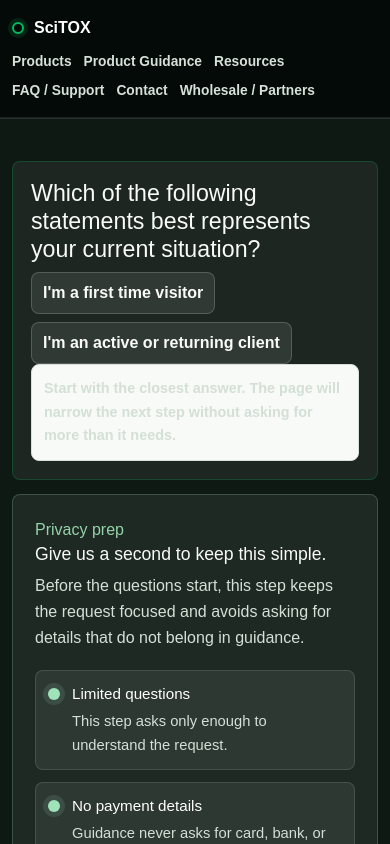
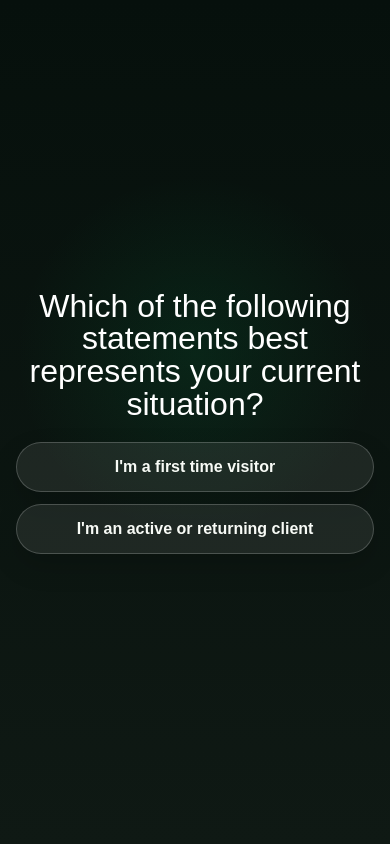
Before and after one commit to ancientagent/scitox-web-rebuild, a Next.js app in the folder site/: page /guidance in a window 390 px wide. Shown: the top 844 px of the page. Built offline with nearby package versions, Linux system fonts and the light colour scheme.

Commit message:
fix: isolate guidance entry flow

```diff
--- a/site/app/globals.css
+++ b/site/app/globals.css
@@ -53,8 +53,18 @@ textarea {
   font: inherit;
 }
 
-body.session-intro-active {
+body.session-intro-active,
+body.guidance-entry-active {
   overflow: hidden;
+}
+
+body.guidance-entry-active {
+  background: #06100c;
+}
+
+body.guidance-entry-active .site-header,
+body.guidance-entry-active .site-footer {
+  display: none;
 }
 
 .page-flow {
@@ -210,6 +220,95 @@ body.session-intro-active {
 
 .welcome-sequence__stage--intro {
   animation: welcome-intro-breath 4.8s ease-in-out both;
+}
+
+.guidance-entry {
+  position: fixed;
+  inset: 0;
+  z-index: 1000;
+  display: grid;
+  grid-template-columns: minmax(0, 1fr);
+  align-items: center;
+  justify-items: center;
+  min-height: 100vh;
+  background:
+    radial-gradient(circle at 50% 42%, rgb(0 189 98 / 10%) 0%, rgb(0 189 98 / 0%) 34%),
+    linear-gradient(180deg, #06100c 0%, #0f1914 100%);
+  color: #f7fbf8;
+  padding: 32px;
+  overflow: hidden;
+}
+
+.guidance-entry__stage {
+  display: grid;
+  gap: 22px;
+  justify-items: center;
+  width: min(940px, 100%);
+  text-align: center;
+  animation: guidance-stage-in 520ms ease-out both;
+}
+
+.guidance-entry__stage--welcome {
+  animation: welcome-intro-breath 4.3s ease-in-out both;
+}
+
+.guidance-entry__eyebrow,
+.guidance-entry__sentence {
+  margin: 0;
+  color: #9fe4b9;
+  font-size: 0.82rem;
+  font-weight: 800;
+  letter-spacing: 0;
+  text-transform: uppercase;
+}
+
+.guidance-entry h1 {
+  max-width: 860px;
+  margin: 0;
+  color: #ffffff;
+  font-size: clamp(2rem, 5vw, 4.2rem);
+  line-height: 1.02;
+}
+
+.guidance-entry p {
+  max-width: 760px;
+  margin: 0;
+  color: #d7e2da;
+  font-size: clamp(1rem, 2vw, 1.24rem);
+  line-height: 1.65;
+}
+
+.guidance-entry__choices {
+  display: flex;
+  flex-wrap: wrap;
+  justify-content: center;
+  gap: 12px;
+  width: min(880px, 100%);
+}
+
+.guidance-entry__choice {
+  min-height: 48px;
+  border: 1px solid rgb(255 255 255 / 20%);
+  border-radius: 999px;
+  background: rgb(255 255 255 / 8%);
+  color: #f8fbf6;
+  padding: 12px 18px;
+  cursor: pointer;
+  font-weight: 900;
+  letter-spacing: 0;
+  box-shadow: 0 12px 28px rgb(0 0 0 / 16%);
+  transition:
+    border-color 160ms ease,
+    background 160ms ease,
+    transform 160ms ease;
+}
+
+.guidance-entry__choice:hover,
+.guidance-entry__choice:focus-visible {
+  border-color: var(--accent-strong);
+  background: rgb(0 189 98 / 16%);
+  outline: none;
+  transform: translateY(-1px);
 }
 
 .welcome-greeting__copy {
@@ -396,6 +495,18 @@ body.session-intro-active {
   100% {
     opacity: 0;
     transform: translateY(-8px);
+  }
+}
+
+@keyframes guidance-stage-in {
+  from {
+    opacity: 0;
+    transform: translateY(10px);
+  }
+
+  to {
+    opacity: 1;
+    transform: translateY(0);
   }
 }
 
@@ -1287,6 +1398,19 @@ ul {
     min-height: 100vh;
   }
 
+  .guidance-entry {
+    padding: 24px;
+  }
+
+  .guidance-entry__choices {
+    align-items: stretch;
+    flex-direction: column;
+  }
+
+  .guidance-entry__choice {
+    width: 100%;
+  }
+
   .welcome-greeting__actions {
     justify-content: flex-start;
   }
@@ -1325,6 +1449,10 @@ ul {
     min-height: 100vh;
     margin: 0;
     padding: 24px;
+  }
+
+  .guidance-entry {
+    padding: 24px 16px;
   }
 
   .route-panel {
--- a/site/app/guidance/page.tsx
+++ b/site/app/guidance/page.tsx
@@ -1,19 +1,9 @@
 import { GuidanceAssistantDemo } from "@/components/GuidanceAssistantDemo";
-import { GuidancePreview } from "@/components/GuidancePreview";
-import { PrivacyPrepNotice } from "@/components/PrivacyPrepNotice";
-import { WelcomeGreeting } from "@/components/WelcomeGreeting";
 
 export default function GuidancePage() {
   return (
-    <div className="page-flow">
-      <WelcomeGreeting context="guidance" />
-      <section className="content-band content-band--dark" id="quick-guidance">
-        <div className="band-inner">
-          <GuidanceAssistantDemo />
-          <PrivacyPrepNotice />
-          <GuidancePreview />
-        </div>
-      </section>
+    <div className="page-flow page-flow--guidance">
+      <GuidanceAssistantDemo />
     </div>
   );
 }
--- a/site/components/GuidanceAssistantDemo.tsx
+++ b/site/components/GuidanceAssistantDemo.tsx
@@ -1,373 +1,180 @@
 "use client";
 
-import Link from "next/link";
-import { FormEvent, useState } from "react";
+import { useRouter } from "next/navigation";
+import { useEffect, useState } from "react";
+import { GuidancePreview } from "@/components/GuidancePreview";
+import { PrivacyPrepNotice } from "@/components/PrivacyPrepNotice";
 
-type GuidanceResult = {
-  recommendation_status: "product_path" | "needs_more_info" | "human_follow_up";
-  recommended_product_id: string | null;
-  recommended_path_label: string;
-  explanation: string;
-  source_ids: string[];
-  missing_owner_data: string[];
-  review_required: string[];
-  next_step: string;
-};
+type EntryStep =
+  | "welcome"
+  | "visitor"
+  | "first-time"
+  | "returning"
+  | "resource-routing"
+  | "support-routing"
+  | "private-session"
+  | "complete";
 
-type VisitorType = "first-time" | "returning";
-type VisitorNeed = "learn" | "next-step" | "recent-purchase" | "support-question";
+const routingDelay = 1700;
+const sessionDelay = 2800;
 
-const visitorOptions: Record<
-  VisitorType,
-  {
-    label: string;
-    sentence: string;
-    needs: Array<{
-      key: VisitorNeed;
-      label: string;
-      title: string;
-      body: string;
-      route: "resource" | "questions" | "support";
-    }>;
+function getMotionDelay(defaultDelay: number) {
+  if (window.matchMedia("(prefers-reduced-motion: reduce)").matches) {
+    return Math.min(defaultDelay, 700);
   }
-> = {
-  "first-time": {
-    label: "I'm a first time visitor",
-    sentence: "I'm a first time visitor",
-    needs: [
-      {
-        key: "learn",
-        label: "looking for information on whether SciTOX is right for me",
-        title: "We can start with the resource library.",
-        body:
-          "No pressure. You can review what SciTOX is, who it may be for, and the privacy-aware topics to consider before making any decisions.",
-        route: "resource",
-      },
-      {
-        key: "next-step",
-        label: "looking to take the next step with SciTOX",
-        title: "No problem. We'll keep this simple.",
-        body:
-          "We just need to ask a few quick questions to help route you toward the right product path. Kick back while we prepare your private session, and we'll get you moving.",
-        route: "questions",
-      },
-    ],
-  },
-  returning: {
-    label: "I'm an active or returning client",
-    sentence: "I'm an active or returning client",
-    needs: [
-      {
-        key: "recent-purchase",
-        label: "checking what to do after a recent purchase",
-        title: "We'll keep this focused on next-step support.",
-        body:
-          "Use support for order, product, or timing questions. Share only the details that help the team understand what you need.",
-        route: "support",
-      },
-      {
-        key: "support-question",
-        label: "returning with a product or support question",
-        title: "Support is the right place for this.",
-        body:
-          "When the situation needs more context, support is the better next step.",
-        route: "support",
-      },
-    ],
-  },
-};
 
-const initialResult: GuidanceResult = {
-  recommendation_status: "human_follow_up",
-  recommended_product_id: null,
-  recommended_path_label: "Start with the statement that fits best.",
-  explanation:
-    "Start by choosing whether you are new, returning, ready to learn, or ready to continue.",
-  source_ids: [],
-  missing_owner_data: ["Reviewed product path mapping"],
-  review_required: ["Guidance source-base behavior"],
-  next_step: "Choose the closest statement. The next options will narrow from there.",
-};
+  return defaultDelay;
+}
 
 export function GuidanceAssistantDemo() {
-  const [visitorType, setVisitorType] = useState<VisitorType | null>(null);
-  const [visitorNeed, setVisitorNeed] = useState<VisitorNeed | null>(null);
-  const [result, setResult] = useState<GuidanceResult>(initialResult);
-  const [status, setStatus] = useState<"idle" | "loading" | "error">("idle");
-  const [message, setMessage] = useState("");
+  const router = useRouter();
+  const [step, setStep] = useState<EntryStep>("welcome");
 
-  const selectedProfile = visitorType ? visitorOptions[visitorType] : null;
-  const selectedNeed = selectedProfile?.needs.find((need) => need.key === visitorNeed) ?? null;
-
-  function chooseVisitorType(type: VisitorType) {
-    setVisitorType(type);
-    setVisitorNeed(null);
-    setResult({
-      ...initialResult,
-      recommended_path_label: visitorOptions[type].sentence,
-      explanation: "Good. The next step is choosing what you need from here.",
-      next_step: "Choose the statement that completes the thought.",
-    });
-    setMessage("");
-    setStatus("idle");
-  }
-
-  function chooseVisitorNeed(need: VisitorNeed) {
-    if (!selectedProfile) {
+  useEffect(() => {
+    if (step === "complete") {
+      document.body.classList.remove("guidance-entry-active");
       return;
     }
 
-    const nextNeed = selectedProfile.needs.find((option) => option.key === need);
-    if (!nextNeed) {
+    document.body.classList.add("guidance-entry-active");
+    return () => {
+      document.body.classList.remove("guidance-entry-active");
+    };
+  }, [step]);
+
+  useEffect(() => {
+    if (step !== "welcome") {
       return;
     }
 
-    setVisitorNeed(need);
-    setResult({
-      ...initialResult,
-      recommendation_status: nextNeed.route === "questions" ? "needs_more_info" : "human_follow_up",
-      recommended_path_label: `${selectedProfile.sentence} ${nextNeed.label}.`,
-      explanation: nextNeed.body,
-      review_required:
-        nextNeed.route === "questions"
-          ? ["Product guidance routing review"]
-          : ["Resource and support content review"],
-      next_step:
-        nextNeed.route === "questions"
-          ? "Continue to a few focused product guidance questions."
-          : nextNeed.route === "resource"
-            ? "Open the resource library before making a decision."
-            : "Use support for the next step.",
-    });
-    setMessage("");
-    setStatus("idle");
-  }
+    const timer = window.setTimeout(() => {
+      setStep("visitor");
+    }, getMotionDelay(4300));
 
-  async function submitGuidance(event: FormEvent<HTMLFormElement>) {
-    event.preventDefault();
+    return () => window.clearTimeout(timer);
+  }, [step]);
 
-    if (!visitorType || !selectedNeed) {
-      setStatus("error");
-      setMessage("Choose the statement that best represents your current situation.");
+  useEffect(() => {
+    if (step !== "resource-routing" && step !== "support-routing" && step !== "private-session") {
       return;
     }
 
-    if (selectedNeed.route !== "questions") {
-      setStatus("idle");
-      setMessage(
-        selectedNeed.route === "resource"
-          ? "We'll take you to the resource library first."
-          : "We'll move this to support.",
-      );
+    const timer = window.setTimeout(() => {
+      if (step === "resource-routing") {
+        router.push("/resources");
         return;
       }
 
-    setStatus("loading");
-    setMessage("");
-
-    try {
-      const response = await fetch("/api/guidance/recommend", {
-        method: "POST",
-        headers: { "Content-Type": "application/json" },
-        body: JSON.stringify({
-          answers: [
-            {
-              id: "visitor_context",
-              label: selectedProfile?.sentence ?? "Visitor context",
-              value: selectedNeed.key,
-            },
-          ],
-        }),
-      });
-      const payload = await response.json();
-
-      if (!response.ok || !payload?.result) {
-        setStatus("error");
-        setMessage("Please answer the guidance question before continuing.");
+      if (step === "support-routing") {
+        router.push("/support");
         return;
       }
 
-      setResult({
-        ...payload.result,
-        recommended_path_label: `${selectedProfile?.sentence} ${selectedNeed.label}.`,
-        explanation:
-          "No problem. We just need a few focused answers to help route you toward the right product path.",
-        next_step:
-          "Kick back while we prepare your private session, then continue through the quick questions.",
+      setStep("complete");
+      window.requestAnimationFrame(() => {
+        document.getElementById("quick-guidance")?.scrollIntoView({
+          behavior: "smooth",
+          block: "start",
         });
-      setStatus("idle");
-      setMessage("Your private session is ready for the next questions.");
-    } catch {
-      setStatus("error");
-      setMessage("This path is not available right now. Support is the safer next step.");
-      setResult({
-        ...initialResult,
-        explanation: "Support is available when guidance is not the right fit.",
       });
-    }
+    }, getMotionDelay(step === "private-session" ? sessionDelay : routingDelay));
+
+    return () => window.clearTimeout(timer);
+  }, [router, step]);
+
+  if (step === "complete") {
+    return (
+      <section className="content-band content-band--dark guidance-revealed" id="quick-guidance">
+        <div className="band-inner">
+          <PrivacyPrepNotice />
+          <GuidancePreview />
+        </div>
+      </section>
+    );
   }
 
   return (
-    <div className={`guidance-api-demo ${selectedNeed ? "" : "guidance-api-demo--single"}`}>
-      <form className="choice-panel guidance-api-demo__form" onSubmit={submitGuidance}>
-        <h2>Which of the following statements best represents your current situation?</h2>
-        <div className="choice-list" role="group" aria-label="Visitor type choices">
-          {(Object.entries(visitorOptions) as Array<[VisitorType, (typeof visitorOptions)[VisitorType]]>)
-            .filter(([key]) => !visitorType || key === visitorType)
-            .map(([key, value]) => (
-              <button
-                className={key === visitorType ? "is-active" : ""}
-                key={key}
-                onClick={() => chooseVisitorType(key)}
-                type="button"
-              >
-                {value.label}
+    <section className={`guidance-entry guidance-entry--${step}`} aria-label="SciTOX guidance entry">
+      {step === "welcome" ? (
+        <div className="guidance-entry__stage guidance-entry__stage--welcome">
+          <p className="guidance-entry__eyebrow">You are in the right place</p>
+          <h1>Welcome to SciTOX.</h1>
+          <p>Take a breath. You made it here, and the next step can be simple.</p>
+        </div>
+      ) : null}
+
+      {step === "visitor" ? (
+        <div className="guidance-entry__stage">
+          <h1>Which of the following statements best represents your current situation?</h1>
+          <div className="guidance-entry__choices" aria-label="Current situation">
+            <button className="guidance-entry__choice" onClick={() => setStep("first-time")} type="button">
+              I&apos;m a first time visitor
             </button>
-            ))}
-        </div>
-        {selectedProfile ? (
-          <div className="followup-choice" aria-live="polite">
-            <p>{selectedProfile.sentence}...</p>
-            <div className="choice-list" role="group" aria-label="Visitor need choices">
-              {selectedProfile.needs
-                .filter((need) => !visitorNeed || need.key === visitorNeed)
-                .map((need) => (
-                  <button
-                    className={need.key === visitorNeed ? "is-active" : ""}
-                    key={need.key}
-                    onClick={() => chooseVisitorNeed(need.key)}
-                    type="button"
-                  >
-                    {need.label}
+            <button className="guidance-entry__choice" onClick={() => setStep("returning")} type="button">
+              I&apos;m an active or returning client
             </button>
-                ))}
           </div>
         </div>
       ) : null}
-        <div className="form-note">
+
+      {step === "first-time" ? (
+        <div className="guidance-entry__stage">
+          <p className="guidance-entry__sentence">I&apos;m a first time visitor...</p>
+          <div className="guidance-entry__choices" aria-label="First time visitor options">
+            <button className="guidance-entry__choice" onClick={() => setStep("resource-routing")} type="button">
+              looking for information on whether SciTOX is right for me
+            </button>
+            <button className="guidance-entry__choice" onClick={() => setStep("private-session")} type="button">
+              looking to take the next step with SciTOX
+            </button>
+          </div>
+        </div>
+      ) : null}
+
+      {step === "returning" ? (
+        <div className="guidance-entry__stage">
+          <p className="guidance-entry__sentence">I&apos;m an active or returning client...</p>
+          <div className="guidance-entry__choices" aria-label="Returning client options">
+            <button className="guidance-entry__choice" onClick={() => setStep("support-routing")} type="button">
+              checking what to do after a recent purchase
+            </button>
+            <button className="guidance-entry__choice" onClick={() => setStep("support-routing")} type="button">
+              returning with a product or support question
+            </button>
+          </div>
+        </div>
+      ) : null}
+
+      {step === "resource-routing" ? (
+        <div className="guidance-entry__stage">
+          <p className="guidance-entry__eyebrow">Resource library</p>
+          <h1>We&apos;ll take you there first.</h1>
           <p>
-            Start with the closest answer. The page will narrow the next step
-            without asking for more than it needs.
+            You can learn what SciTOX is, who it may be for, and what to consider before
+            making any decisions.
           </p>
         </div>
-        {selectedNeed?.route === "questions" || message ? (
-          <div className="form-actions">
-            {selectedNeed?.route === "questions" ? (
-              <button disabled={status === "loading"} type="submit">
-                {status === "loading" ? "Preparing" : "Continue"}
-              </button>
       ) : null}
-            {message ? (
-              <span
-                className={`form-status ${
-                  status === "error" ? "form-status--error" : "form-status--success"
-                }`}
-                role="status"
-              >
-                {message}
-              </span>
-            ) : null}
+
+      {step === "support-routing" ? (
+        <div className="guidance-entry__stage">
+          <p className="guidance-entry__eyebrow">Support</p>
+          <h1>We&apos;ll move this to support.</h1>
+          <p>That is the better path for order, product, timing, or follow-up questions.</p>
         </div>
       ) : null}
-      </form>
-      {selectedNeed ? <GuidanceResultPanel result={result} selectedNeed={selectedNeed} /> : null}
+
+      {step === "private-session" ? (
+        <div className="guidance-entry__stage">
+          <p className="guidance-entry__eyebrow">Private session</p>
+          <h1>No problem. We&apos;ll keep this simple.</h1>
+          <p>
+            We just need to ask a few quick questions to make sure you&apos;re set up with
+            the right treatment. Kick back while we prepare your private session, and
+            we&apos;ll get you on your way.
+          </p>
         </div>
+      ) : null}
+    </section>
   );
 }
-
-function GuidanceResultPanel({
-  result,
-  selectedNeed,
-}: {
-  result: GuidanceResult;
-  selectedNeed:
-    | {
-        title: string;
-        route: "resource" | "questions" | "support";
-      }
-    | null;
-}) {
-  const display = getGuidanceDisplay(result, selectedNeed);
-
-  return (
-    <div className="preview-result guidance-api-demo__result">
-        <p className="tag">Next step</p>
-      <h2>{display.title}</h2>
-      <dl className="fact-list">
-        <div>
-          <dt>Path</dt>
-          <dd>{display.status}</dd>
-        </div>
-        <div>
-          <dt>Product path</dt>
-          <dd>{display.productPath}</dd>
-        </div>
-        <div>
-          <dt>Why</dt>
-          <dd>{display.explanation}</dd>
-        </div>
-        <div>
-          <dt>Next step</dt>
-          <dd>{display.nextStep}</dd>
-        </div>
-      </dl>
-      <div className="notice-list">
-        <span>Your first choice helps narrow the next step.</span>
-        <span>Support remains available when the path needs more context.</span>
-      </div>
-      {display.href ? (
-        <Link className="text-link" href={display.href}>
-          {display.cta}
-        </Link>
-      ) : null}
-    </div>
-  );
-}
-
-function getGuidanceDisplay(
-  result: GuidanceResult,
-  selectedNeed:
-    | {
-        title: string;
-        route: "resource" | "questions" | "support";
-      }
-    | null,
-) {
-  if (selectedNeed) {
-    return {
-      title: selectedNeed.title,
-      status:
-        selectedNeed.route === "resource"
-          ? "Resource library"
-          : selectedNeed.route === "questions"
-            ? "Private session"
-            : "Support",
-      productPath:
-        selectedNeed.route === "questions" ? "TotalTOX product guidance" : "Not selected yet",
-      explanation: result.explanation,
-      nextStep: result.next_step,
-      href:
-        selectedNeed.route === "resource"
-          ? "/resources"
-          : selectedNeed.route === "support"
-            ? "/support"
-            : null,
-      cta:
-        selectedNeed.route === "resource"
-          ? "Open resource library"
-          : selectedNeed.route === "support"
-            ? "Open support"
-            : null,
-    };
-  }
-
-  return {
-    title: "Start with where you are right now.",
-    status: "Waiting for first choice",
-    productPath: "Not selected yet",
-    explanation: result.explanation,
-    nextStep: result.next_step,
-    href: null,
-    cta: null,
-  };
-}
```
Also changed, not shown: 4 other files (tests, documents, lock files or other folders). Lines whose indentation alone changed are shown as unchanged.
